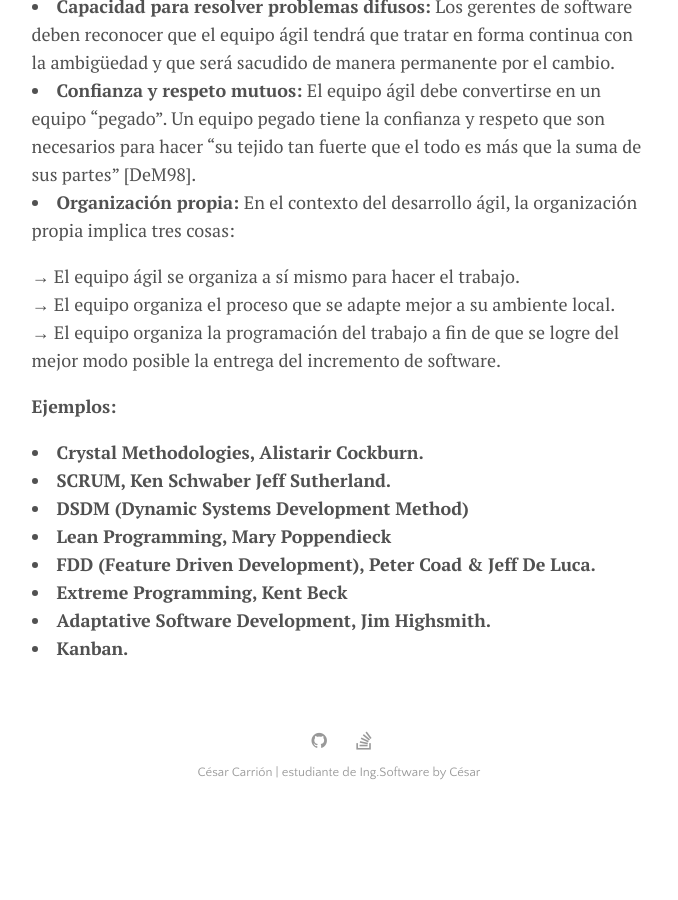
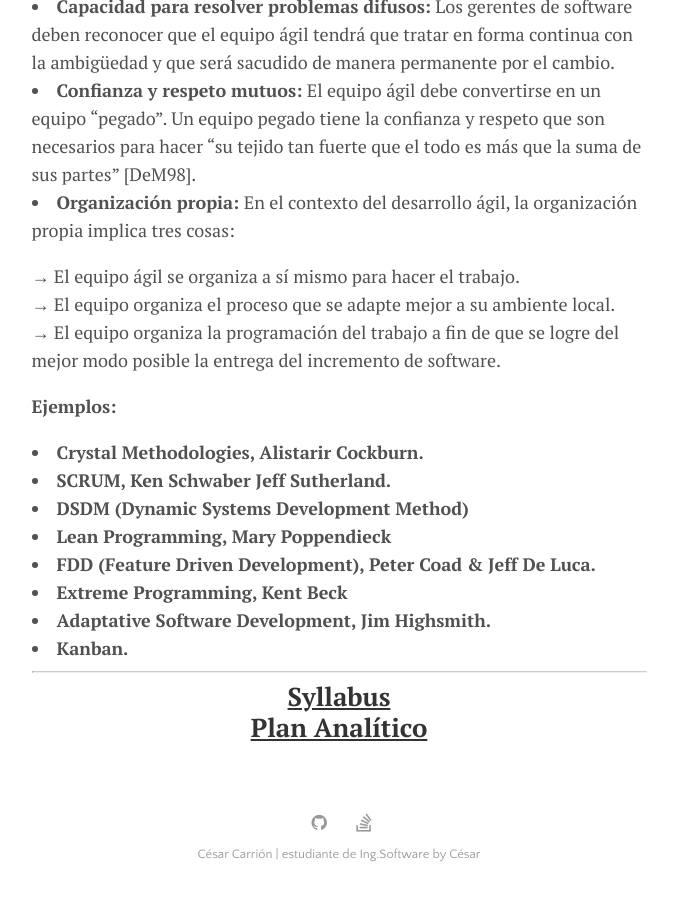
Before and after one commit to CesarFCL/CesarCarrion, a Jekyll site: the page built from menu/IntSof.md, in a window 1280 px wide and 900 px high, scrolled down 33792 px. Shown: the whole window, without its empty margins (301-979 px from the left). Built offline with Jekyll 4.4.1, drawn with Linux system fonts in a browser that asks for light colours; before the commit the page ends 34610 px from its top, so only the background shows below that.

Commit message:
Modificación 2.5.9
Modificación 2.5.9

```diff
--- a/menu/IntSof.md
+++ b/menu/IntSof.md
@@ -862,3 +862,9 @@ Luca.</strong></li>
 <li type="disc"><strong>Extreme Programming, Kent Beck</strong></li>
 <li type="disc"><strong>Adaptative Software Development, Jim Highsmith.</strong></li>
 <li type="disc"><strong>Kanban.</strong></li>
+
+<hr>
+
+<center><font color="black"><strong><big><big><a href="https://drive.google.com/file/d/1804Ub8QPLFLnkqGhpNqJqpDvdv2kMlNZ/view">Syllabus</a> </big> </big> </strong> </font> </center>
+
+<center><font color="black"><strong><big><big><a href="https://drive.google.com/file/d/1804Ub8QPLFLnkqGhpNqJqpDvdv2kMlNZ/view">Plan Analítico</a> </big> </big> </strong> </font> </center>
```
